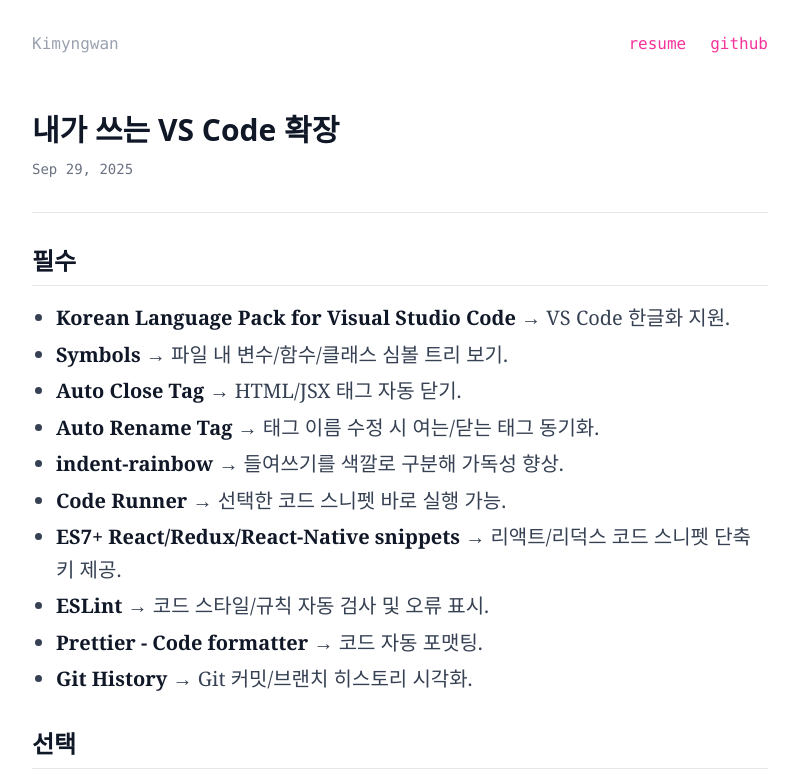
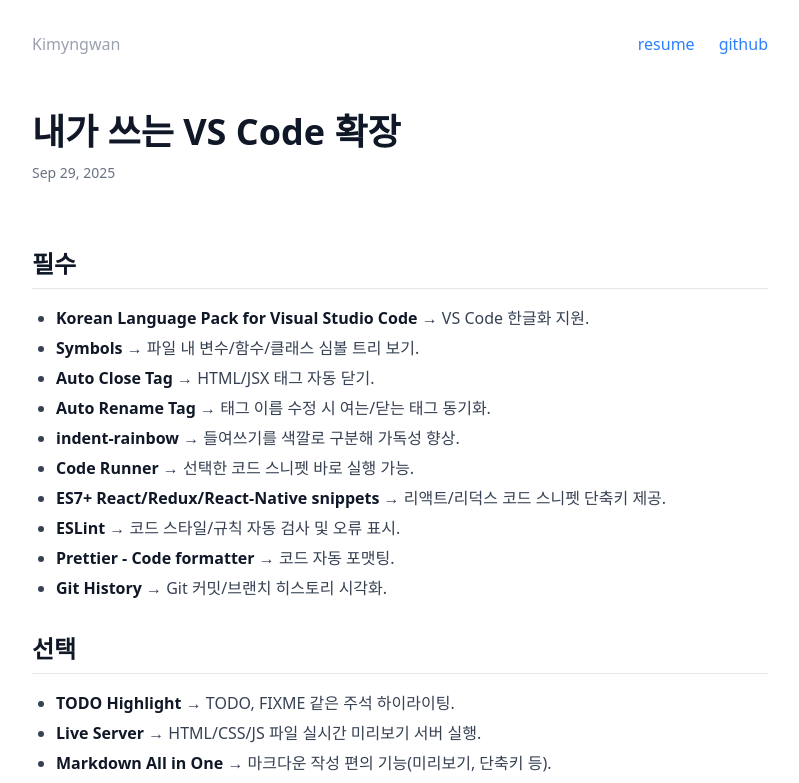
Before and after one commit to kimywann/blog, a Next.js app: page /posts/ide-extension-tools in a window 1280 px wide. Shown: the top 783 px of the page, without its empty margins (240-1039 px from the left). Built offline with nearby package versions, Linux system fonts and the light colour scheme.

Commit message:
style 색상 수정

```diff
--- a/src/app/posts/[slug]/page.tsx
+++ b/src/app/posts/[slug]/page.tsx
@@ -6,9 +6,9 @@
 import Header from "@/components/Header";
 
 interface PostPageProps {
-  params: {
+  params: Promise<{
     slug: string;
-  };
+  }>;
 }
 
 export async function generateStaticParams() {
@@ -21,10 +21,11 @@
 export async function generateMetadata({
   params,
 }: {
-  params: PostPageProps["params"];
+  params: Promise<PostPageProps["params"]>;
 }): Promise<Metadata> {
   try {
-    const post = await getPostData(params.slug);
+    const { slug } = await params;
+    const post = await getPostData(slug);
     return {
       title: `${post.title}`,
       description: post.description,
@@ -40,27 +41,31 @@
 export default async function PostPage({
   params,
 }: {
-  params: PostPageProps["params"];
+  params: Promise<PostPageProps["params"]>;
 }) {
   try {
-    const post = await getPostData(params.slug);
+    const { slug } = await params;
+    const post = await getPostData(slug);
 
     return (
       <article className="max-w-none">
         <section className="mb-14">
           <Header />
         </section>
-        <header className="mb-8 pb-8 border-b border-gray-200">
-          <h1 className="text-3xl font-bold text-gray-900 mb-2">
+        <header className="mb-8 pb-8">
+          <h1 className="text-4xl font-bold text-gray-900 mb-2">
             {post.title}
           </h1>
-          <time className="text-gray-500 text-sm font-mono">
+          <time className="text-gray-500 text-sm">
             {format(new Date(post.date), "MMM dd, yyyy", { locale: enUS })}
           </time>
         </header>
 
-        <div className="prose prose-lg prose-gray max-w-none font-serif font-medium text-xl">
-          <div dangerouslySetInnerHTML={{ __html: post.htmlContent || "" }} />
+        <div className="max-w-none">
+          <div
+            className="prose prose-lg max-w-none prose-headings:text-gray-900 prose-h2:text-2xl prose-h2:font-bold prose-h2:mt-8 prose-h2:mb-4 prose-h3:text-xl prose-h3:font-semibold prose-h3:mt-6 prose-h3:mb-3 prose-ul:my-4 prose-li:my-1"
+            dangerouslySetInnerHTML={{ __html: post.htmlContent || "" }}
+          />
         </div>
       </article>
     );
--- a/src/components/Header.tsx
+++ b/src/components/Header.tsx
@@ -4,17 +4,14 @@
   return (
     <header>
       <nav className="flex items-center justify-between">
-        <Link
-          href="/"
-          className="font-medium font-mono cursor-pointer text-gray-400"
-        >
+        <Link href="/" className="font-medium cursor-pointer text-gray-400">
           Kimyngwan
         </Link>
 
         <div className="flex items-center space-x-6">
           <Link
             href="https://imminent-lunch-7f5.notion.site/Frontend-Developer-1e06975159448067af00fad1fba789b7?source=copy_link"
-            className="font-mono cursor-pointer text-pink-500"
+            className="cursor-pointer text-blue-500 font-medium"
           >
             resume
           </Link>
@@ -22,7 +19,7 @@
             href="https://github.com"
             target="_blank"
             rel="noopener noreferrer"
-            className="font-mono cursor-pointer text-pink-500"
+            className="cursor-pointer text-blue-500 font-medium"
           >
             github
           </Link>
```
